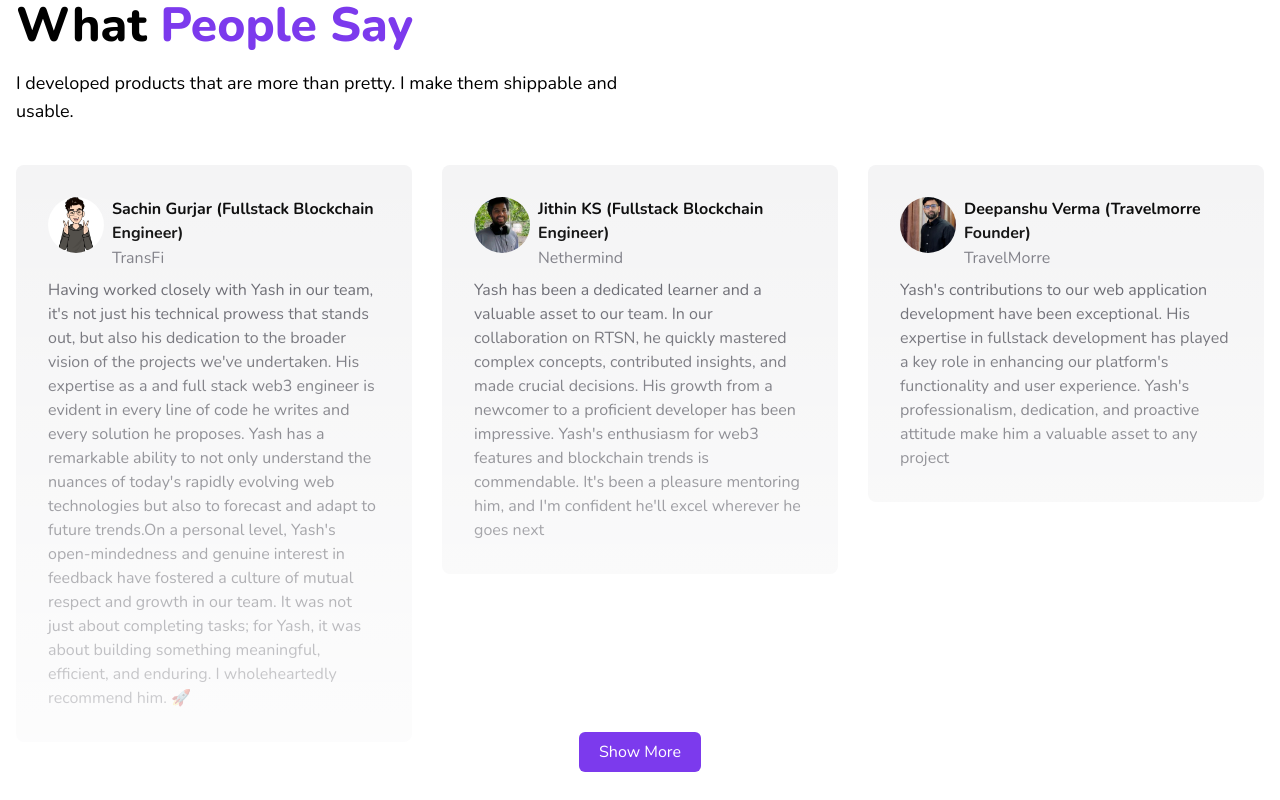
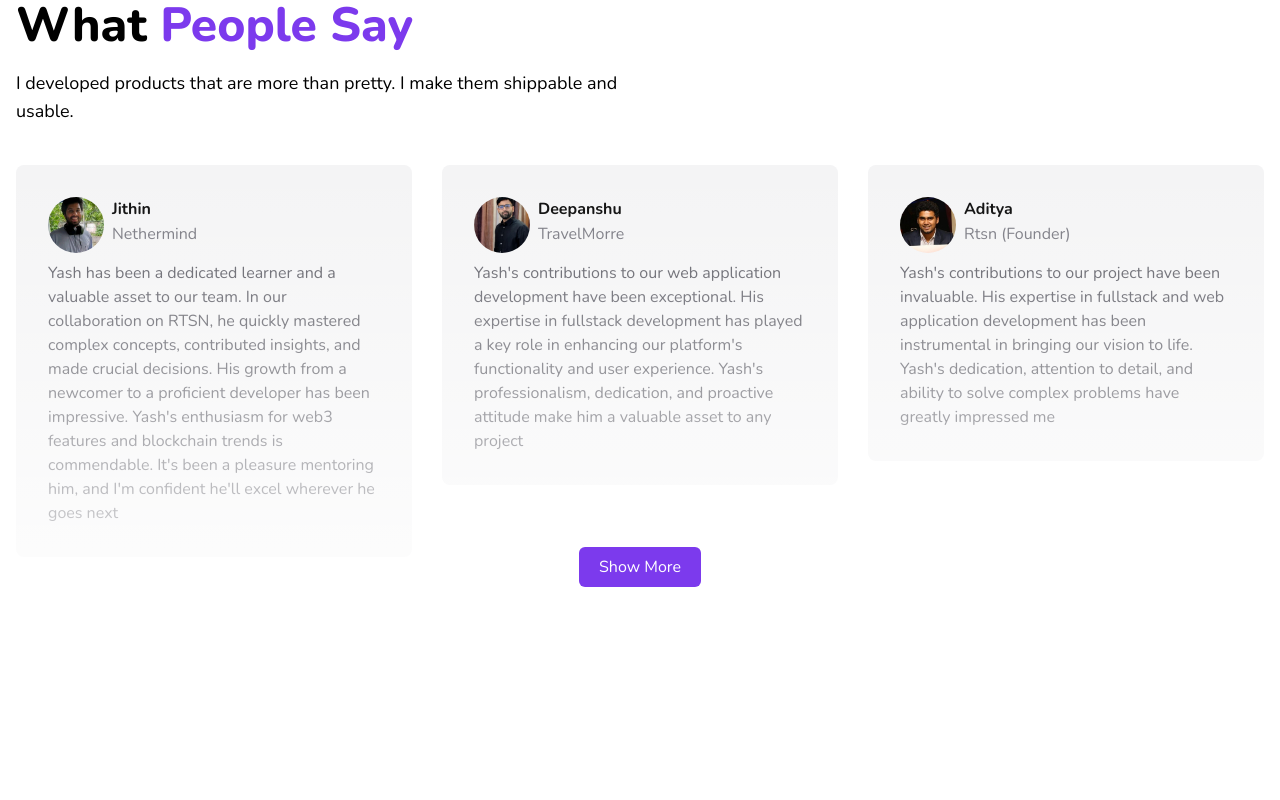
Before and after one commit to Yash-verma18/YashVermaPortfolio, a Next.js app: page / in a window 1280 px wide. Shown: the part 2775-3575 px from the top of the page. After the commit the page ends 3390 px from the top, so only its background shows below. Built offline with nearby package versions, Linux system fonts and the light colour scheme.

Commit message:
deleting one review

```diff
--- a/data/reviews.js
+++ b/data/reviews.js
@@ -1,16 +1,8 @@
 const data = [
-  {
-    id: 1,
-    image: "/reviews/sachin_gurjar.jpeg",
-    testimonialUser: "Sachin Gurjar (Fullstack Blockchain Engineer)",
-    company: "TransFi",
-    comment:
-      "Having worked closely with Yash in our team, it's not just his technical prowess that stands out, but also his dedication to the broader vision of the projects we've undertaken. His expertise as a and full stack web3 engineer is evident in every line of code he writes and every solution he proposes. Yash has a remarkable ability to not only understand the nuances of today's rapidly evolving web technologies but also to forecast and adapt to future trends.On a personal level, Yash's open-mindedness and genuine interest in feedback have fostered a culture of mutual respect and growth in our team. It was not just about completing tasks; for Yash, it was about building something meaningful, efficient, and enduring. I wholeheartedly recommend him. 🚀",
-  },
   {
     id: 2,
     image: "/reviews/jithin_ks.jpeg",
-    testimonialUser: "Jithin KS (Fullstack Blockchain Engineer)",
+    testimonialUser: "Jithin",
     company: "Nethermind",
     comment:
       "Yash has been a dedicated learner and a valuable asset to our team. In our collaboration on RTSN, he quickly mastered complex concepts, contributed insights, and made crucial decisions. His growth from a newcomer to a proficient developer has been impressive. Yash's enthusiasm for web3 features and blockchain trends is commendable. It's been a pleasure mentoring him, and I'm confident he'll excel wherever he goes next",
@@ -18,7 +10,7 @@ const data = [
   {
     id: 3,
     image: "/reviews/deepanshu_verma.png",
-    testimonialUser: "Deepanshu Verma (Travelmorre Founder)",
+    testimonialUser: "Deepanshu",
     company: "TravelMorre",
     comment:
       "Yash's contributions to our web application development have been exceptional. His expertise in fullstack development has played a key role in enhancing our platform's functionality and user experience. Yash's professionalism, dedication, and proactive attitude make him a valuable asset to any project",
@@ -26,7 +18,7 @@ const data = [
   {
     id: 4,
     image: "/reviews/aditya_gupta.jpeg",
-    testimonialUser: "Aditya Gupta",
+    testimonialUser: "Aditya",
     company: "Rtsn (Founder)",
     comment:
       "Yash's contributions to our project have been invaluable. His expertise in fullstack and web application development has been instrumental in bringing our vision to life. Yash's dedication, attention to detail, and ability to solve complex problems have greatly impressed me",
```
